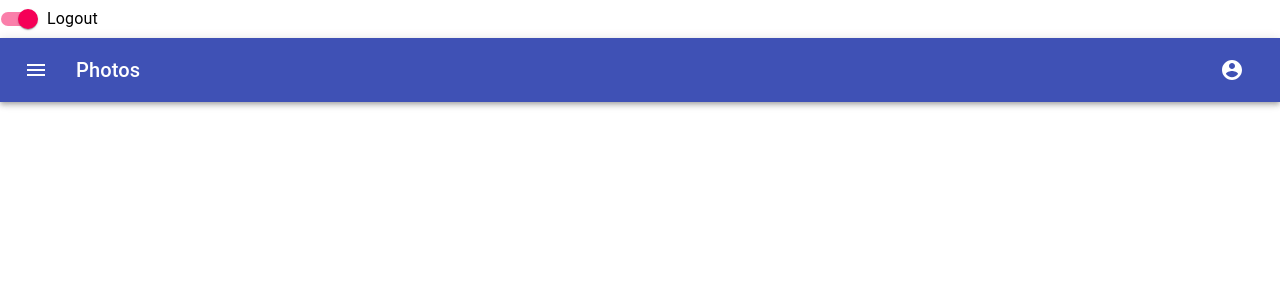
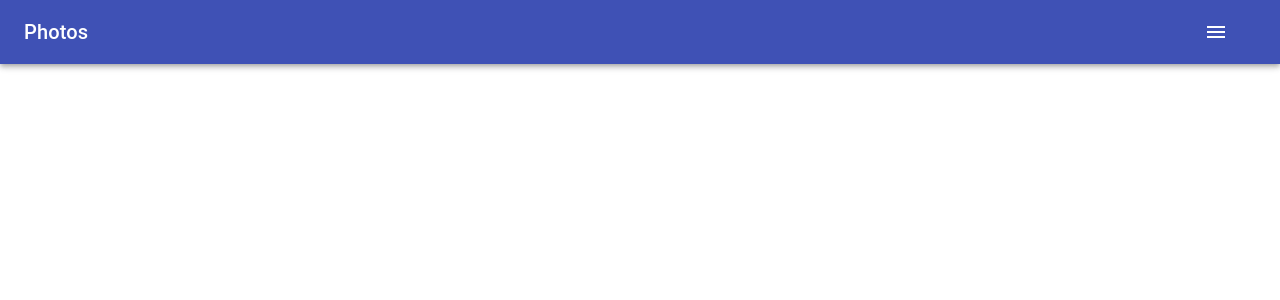
Before and after one commit to Grzegorz-Pietruszka/eden, a React app: page / in a window 1280 px wide. Shown: the top 300 px of the page. Built offline with nearby package versions, Linux system fonts and the light colour scheme.

Commit message:
updated navigation component

```diff
--- a/src/components/Navigation/Navigation.tsx
+++ b/src/components/Navigation/Navigation.tsx
@@ -5,10 +5,6 @@ import Toolbar from '@material-ui/core/Toolbar';
 import Typography from '@material-ui/core/Typography';
 import IconButton from '@material-ui/core/IconButton';
 import MenuIcon from '@material-ui/icons/Menu';
-import AccountCircle from '@material-ui/icons/AccountCircle';
-import Switch from '@material-ui/core/Switch';
-import FormControlLabel from '@material-ui/core/FormControlLabel';
-import FormGroup from '@material-ui/core/FormGroup';
 import MenuItem from '@material-ui/core/MenuItem';
 import Menu from '@material-ui/core/Menu';
 
@@ -28,13 +24,8 @@ const useStyles = makeStyles((theme: Theme) =>
 
 const Navigation = () => {
     const classes = useStyles();
-    const [auth, setAuth] = React.useState(true);
     const [anchorEl, setAnchorEl] = React.useState<null | HTMLElement>(null);
     const open = Boolean(anchorEl);
-
-    const handleChange = (event: React.ChangeEvent<HTMLInputElement>) => {
-        setAuth(event.target.checked);
-    };
 
     const handleMenu = (event: React.MouseEvent<HTMLElement>) => {
         setAnchorEl(event.currentTarget);
@@ -46,30 +37,15 @@ const Navigation = () => {
 
     return (
         <div className={classes.root}>
-            <FormGroup>
-                <FormControlLabel
-                    control={<Switch checked={auth} onChange={handleChange} aria-label="login switch"/>}
-                    label={auth ? 'Logout' : 'Login'}
-                />
-            </FormGroup>
             <AppBar position="static">
                 <Toolbar>
-                    <IconButton edge="start" className={classes.menuButton} color="inherit" aria-label="menu">
-                        <MenuIcon/>
-                    </IconButton>
                     <Typography variant="h6" className={classes.title}>
                         Photos
                     </Typography>
-                    {auth && (
                     <div>
-                            <IconButton
-                                aria-label="account of current user"
-                                aria-controls="menu-appbar"
-                                aria-haspopup="true"
-                                onClick={handleMenu}
-                                color="inherit"
-                            >
-                                <AccountCircle/>
+                        <IconButton edge="start" className={classes.menuButton} color="inherit" aria-label="menu"
+                                    onClick={handleMenu}>
+                            <MenuIcon/>
                         </IconButton>
                         <Menu
                             id="menu-appbar"
@@ -90,7 +66,6 @@ const Navigation = () => {
                             <MenuItem onClick={handleClose}>My account</MenuItem>
                         </Menu>
                     </div>
-                    )}
                 </Toolbar>
             </AppBar>
         </div>
```
Also changed, not shown: 1 other file (tests, documents, lock files or other folders). Lines whose indentation alone changed are shown as unchanged.
